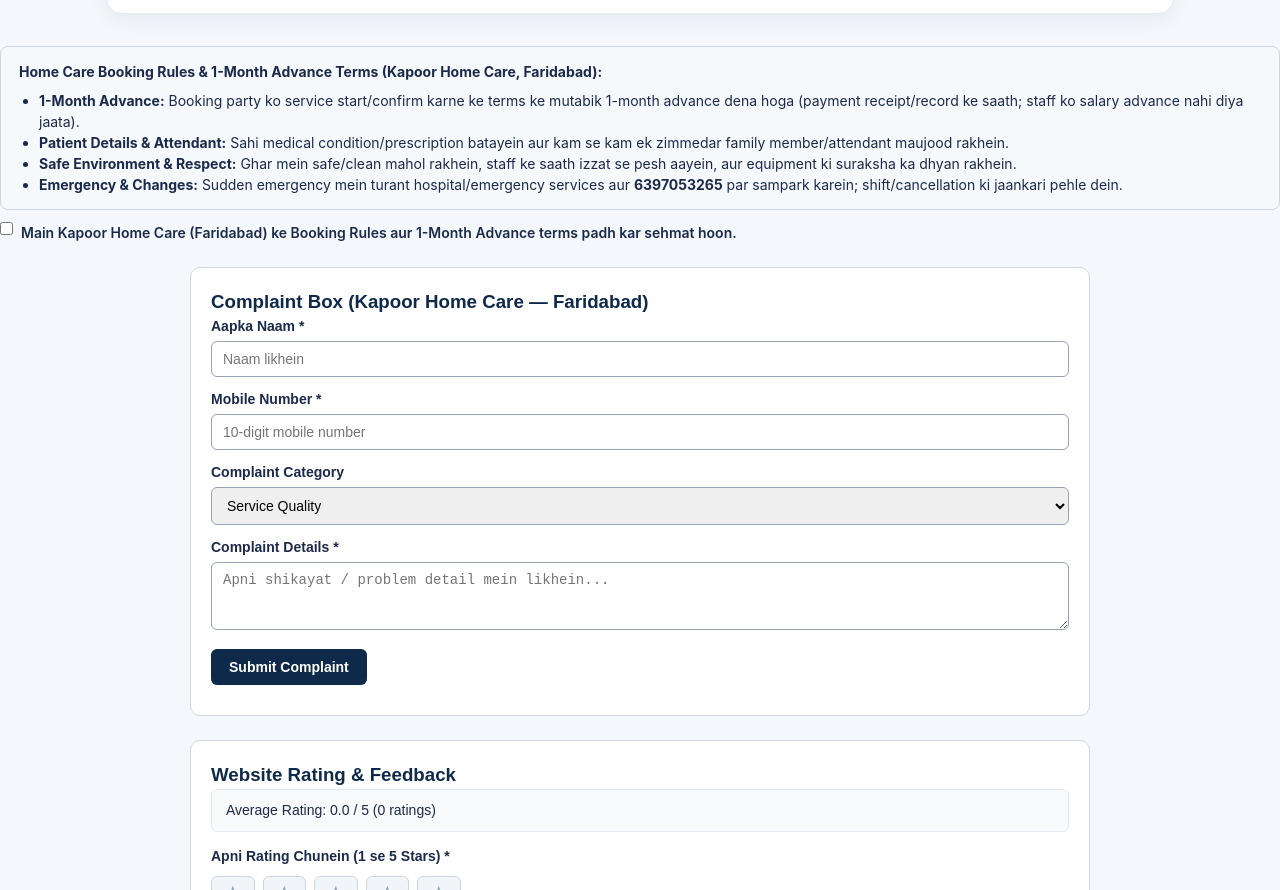
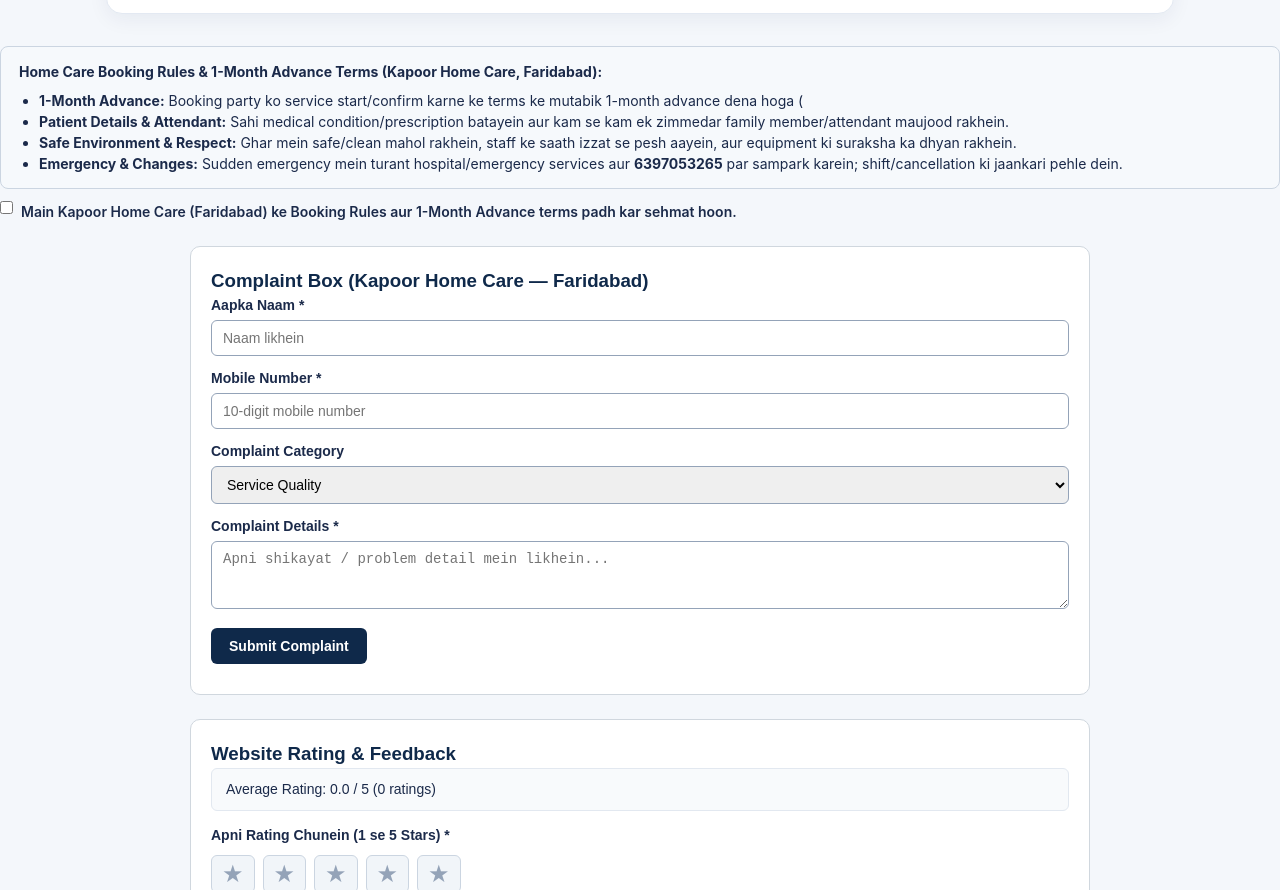
Before and after one commit to kapoorhomecare/KAPOOR_HOME_CARE, a plain HTML site: page index.html in a window 1280 px wide. Shown: the part 1944-2834 px from the top of the page. Drawn offline with Linux system fonts and the light colour scheme.

Commit message:
Remove salary advance note from index.html

```diff
--- a/index.html
+++ b/index.html
@@ -897,7 +897,7 @@
 <div class="khc-rules-box">
   <strong>Home Care Booking Rules &amp; 1-Month Advance Terms (Kapoor Home Care, Faridabad):</strong>
   <ul>
-    <li><strong>1-Month Advance:</strong> Booking party ko service start/confirm karne ke terms ke mutabik 1-month advance dena hoga (payment receipt/record ke saath; staff ko salary advance nahi diya jaata).</li>
+    <li><strong>1-Month Advance:</strong> Booking party ko service start/confirm karne ke terms ke mutabik 1-month advance dena hoga (</li>
     <li><strong>Patient Details &amp; Attendant:</strong> Sahi medical condition/prescription batayein aur kam se kam ek zimmedar family member/attendant maujood rakhein.</li>
     <li><strong>Safe Environment &amp; Respect:</strong> Ghar mein safe/clean mahol rakhein, staff ke saath izzat se pesh aayein, aur equipment ki suraksha ka dhyan rakhein.</li>
     <li><strong>Emergency &amp; Changes:</strong> Sudden emergency mein turant hospital/emergency services aur <strong>6397053265</strong> par sampark karein; shift/cancellation ki jaankari pehle dein.</li>
```
